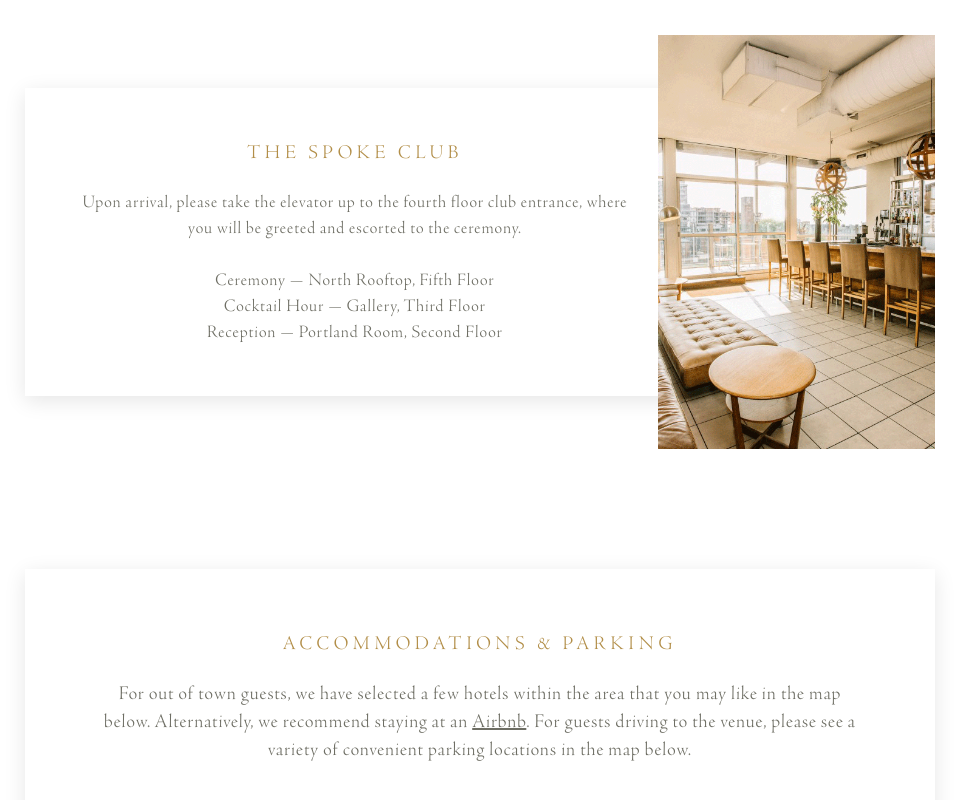
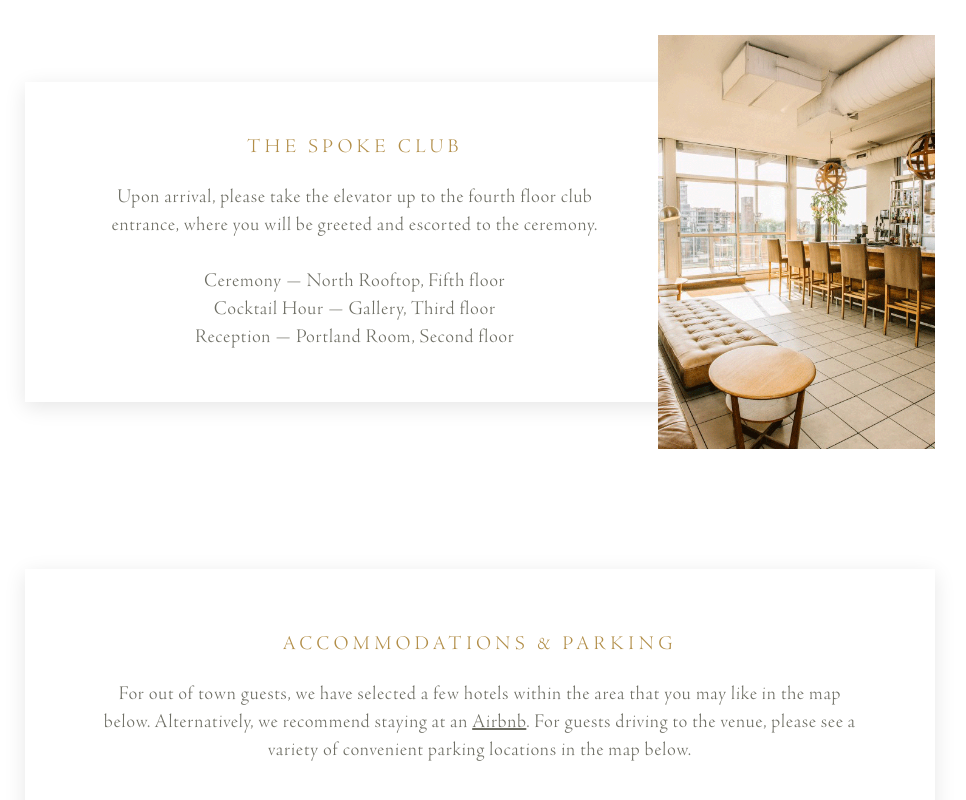
Before and after one commit to grphc-dsgnr/Wedding, a plain HTML site: page index.html in a window 1280 px wide. Shown: the part 1274-2074 px from the top of the page, without its empty margins (160-1126 px from the left). Drawn offline with Linux system fonts and the light colour scheme.

Commit message:
spelling

```diff
--- a/index.html
+++ b/index.html
@@ -48,13 +48,13 @@
 				<div class="content-box">
 					<div class="box-top">
 						<h5>The Spoke Club</h5>
-						<p>
+						<h4 class="copy">
 							Upon arrival, please take the elevator up to the fourth floor club entrance, where you will be greeted and escorted to the ceremony.
 							<br><br>
-							Ceremony &mdash; North Rooftop, Fifth Floor<br>
-							Cocktail Hour &mdash; Gallery, Third Floor<br>
-							Reception &mdash; Portland Room, Second Floor<br>
-						</p>
+							Ceremony &mdash; North Rooftop, Fifth floor<br>
+							Cocktail Hour &mdash; Gallery, Third floor<br>
+							Reception &mdash; Portland Room, Second floor<br>
+						</h4>
 					</div>
 				</div>
 				<img class="lf-img" src="public/assets/Spoke-club.png">
```
